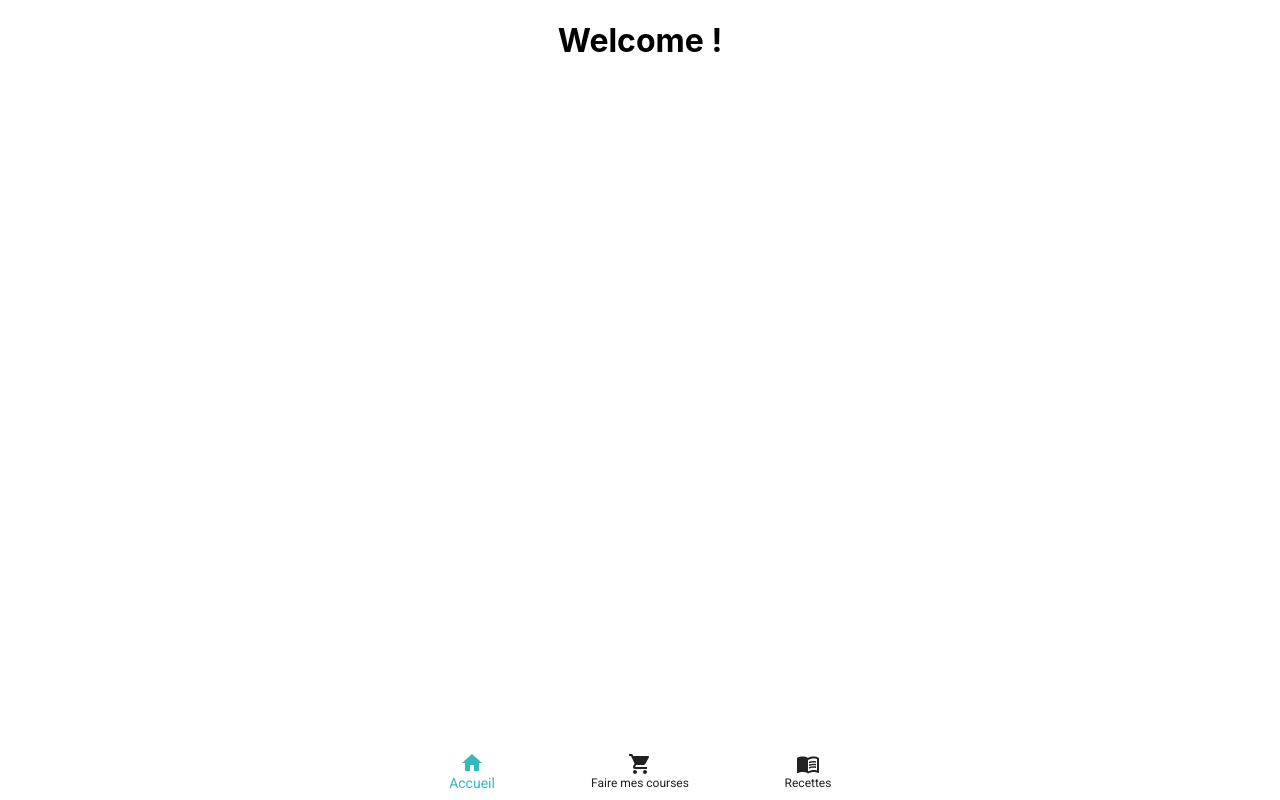
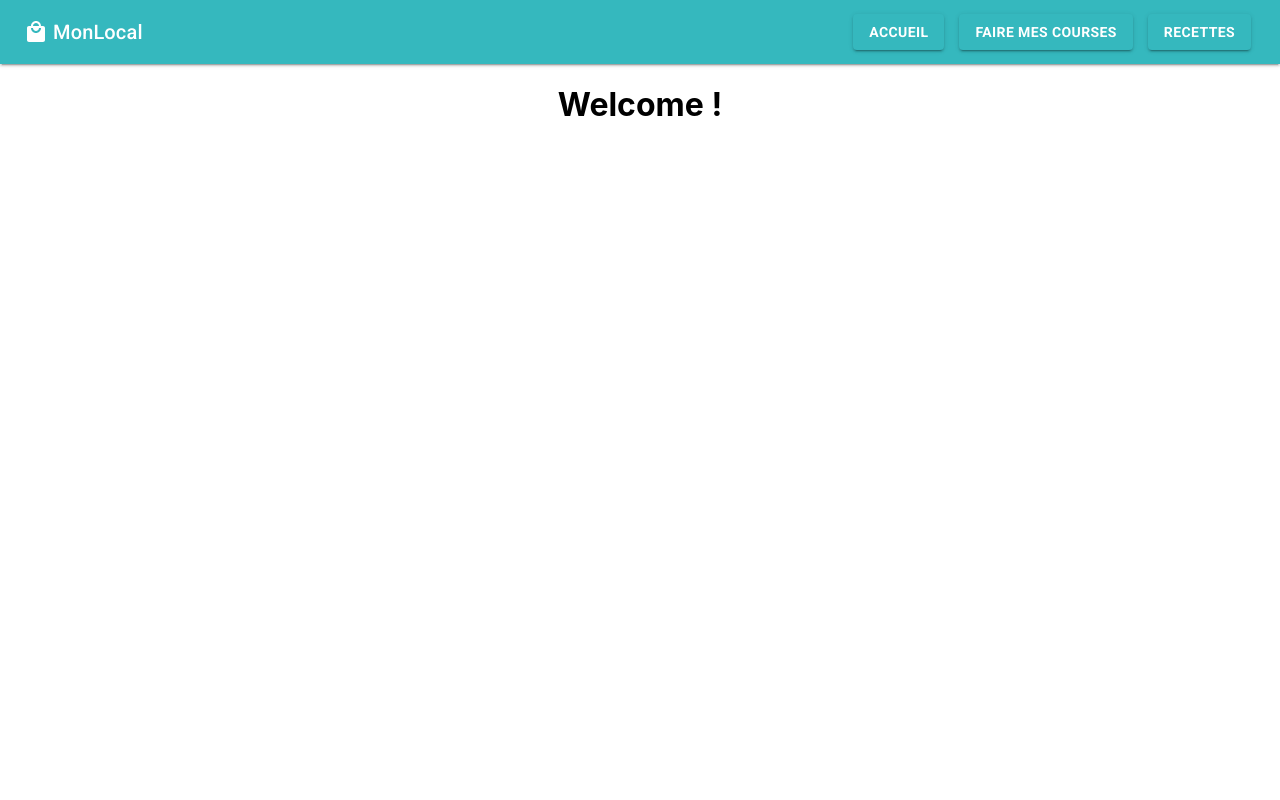
Before and after one commit to AppliNH/MonLocal, a React (Create React App) app: page / in a window 1280 px wide. Built offline with nearby package versions, Linux system fonts and the light colour scheme.

Commit message:
new routing order

```diff
--- a/src/App.tsx
+++ b/src/App.tsx
@@ -5,7 +5,9 @@ import Navbar from './components/Navbar/Navbar';
 import BottomNavig from "./components/Navbar/BottomNavig";
 
 
-import{ Component } from 'react';
+import { Component } from 'react';
+import Main from './screens/Main';
+import Root from './Root';
 
 class App extends Component {
 
@@ -13,10 +15,11 @@ class App extends Component {
 
   updateDimensions = () => {
     this.setState({ width: window.innerWidth, height: window.innerHeight });
-    console.log(window.innerWidth,window.innerHeight)
+    console.log(window.innerWidth, window.innerHeight)
   };
 
   componentDidMount() {
+    this.setState({ width: window.innerWidth, height: window.innerHeight });
     window.addEventListener('resize', this.updateDimensions);
   }
 
@@ -25,19 +28,15 @@ class App extends Component {
     return (
       this.state.width > 768 ?
 
-      <div>
-        <Navbar />
-        <div className="App">
-          <h1>Welcome !</h1>
+        <div>
+          <Navbar />
+          <Root />
         </div>
-      </div>
-      :
-      <div>
-        <div className="App">
-          <h1>Welcome !</h1>
+        :
+        <div>
+          <Root />
+          <BottomNavig />
         </div>
-        <BottomNavig />
-      </div>
 
     );
   }
--- /dev/null
+++ b/src/Root.tsx
@@ -0,0 +1,16 @@
+import React from 'react'
+import { BrowserRouter, Route, Switch } from "react-router-dom";
+import NotFound from './screens/NotFound';
+import Main from './screens/Main';
+
+const Root = () => (
+    <BrowserRouter>
+      <Switch>
+        <Route exact path="/" component={Main}></Route>
+        {/* <Route path="/username/:username" component={App}></Route> */}
+        <Route component={NotFound}></Route>
+      </Switch>
+    </BrowserRouter>
+  )
+
+export default Root
--- a/src/index.tsx
+++ b/src/index.tsx
@@ -8,20 +8,12 @@ import NotFound from './screens/NotFound';
 import { MuiThemeProvider } from "@material-ui/core/styles";
 import theme from './theme';
 
-const Root = () => (
-  <BrowserRouter>
-    <Switch>
-      <Route exact path="/" component={App}></Route>
-      {/* <Route path="/username/:username" component={App}></Route> */}
-      <Route component={NotFound}></Route>
-    </Switch>
-  </BrowserRouter>
-)
+
 
 ReactDOM.render(
   <MuiThemeProvider theme={theme}>
     <React.StrictMode>
-      <Root />
+      <App />
     </React.StrictMode>
   </MuiThemeProvider>,
   document.getElementById('root')
--- /dev/null
+++ b/src/screens/Main.tsx
@@ -0,0 +1,9 @@
+import React from 'react'
+
+export default function Main() {
+    return (
+        <div className="App">
+          <h1>Welcome !</h1>
+        </div>
+    )
+}
```
